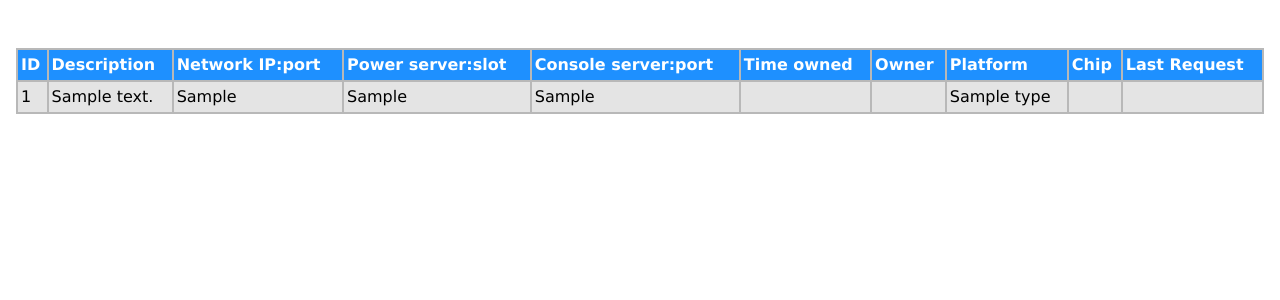
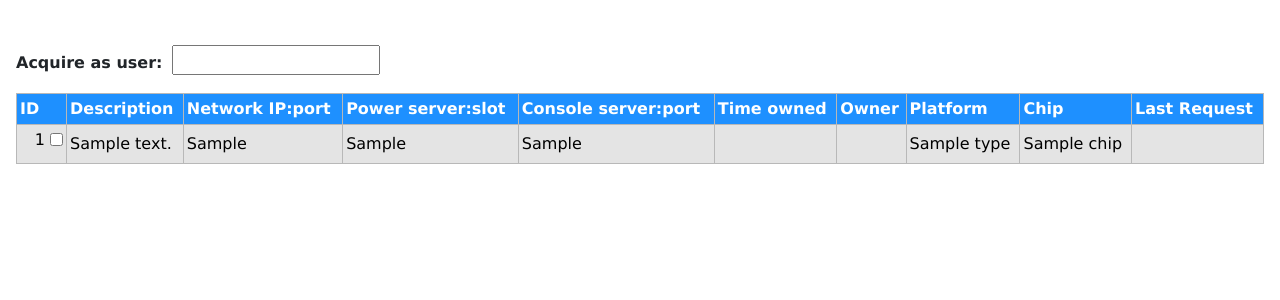
Before and after one commit to przemilymaciej/reserve-resources, a Django app: page / in a window 1280 px wide. Shown: the part 56-356 px from the top of the page. Run offline with Django 4.2, Linux system fonts and the light colour scheme; tables that the repository leaves empty hold one stand-in row (values such as "Sample post"); some libraries are stand-ins or nearby versions.

Commit message:
Checkboxes and acquire as a user

```diff
--- a/resources/resources_website/static/main.css
+++ b/resources/resources_website/static/main.css
@@ -7,14 +7,14 @@ body {
     width: 100%;
     background-color:#F0F0F0;
     border-collapse: collapse;
-    border-width: 2px;
+    border-width: 1.5px;
     border-color: 	#B8B8B8;
     border-style: solid;
     color: #000000;
 }
 
 #maintable td, #maintable th {
-    border-width: 2px;
+    border-width: 1px;
     border-color: 	#B8B8B8;
     border-style: solid;
     padding: 3px;
@@ -32,3 +32,27 @@ body {
 td #checkbox {
     text-align: center;
 }
+
+#resource_checkbox {
+    vertical-align: middle;
+    position: relative;
+    bottom: 1px;
+}
+
+#resource_label {
+    display: block;
+    text-align: right;
+}
+
+#limit_label {
+    margin-top: 5px;
+    margin-bottom: 15px;
+    font-weight: bold;
+    display: block;
+}
+
+#limit_input {
+    margin-left: 4px;
+    bottom: 3px;
+    position: relative;
+}
--- a/resources/resources_website/templates/resources_website/index.html
+++ b/resources/resources_website/templates/resources_website/index.html
@@ -2,6 +2,15 @@
 {% block 'content' %}
 {% load static %}
 <link rel="stylesheet" href="{% static 'main.css' %}">
+
+<div id="limit">
+  <form>
+    <label id="limit_label">
+      Acquire as user:
+      <input id="limit_input">
+    </label>
+  </form>
+</div>
 
 <table id="maintable" class="table-sm table-striped table-bordered table-hover">
       <thead>
@@ -22,7 +31,14 @@
       <tbody>
       {% for resource in resources %}
         <tr>
-          <td>{{resource.resource_id}}</td>
+          <td style="width:50px;">
+            <form>
+              <label id="resource_label">
+                {{resource.resource_id}}
+                <input type="checkbox" id="resource_checkbox">
+              </label>
+            </form>
+          </td>
           <td>{{resource.description}}</td>
           <td>{{resource.network_ip}}</td>
           <td>{{resource.power_ip_port}}</td>
@@ -30,7 +46,7 @@
           <td></td>
           <td></td>
           <td>{{resource.platform_type}}</td>
-          <td>{{resource.Chip}}</td>
+          <td>{{resource.chip.chip_name}}</td>
           <td></td>
         </tr>
       {% endfor %}
```
